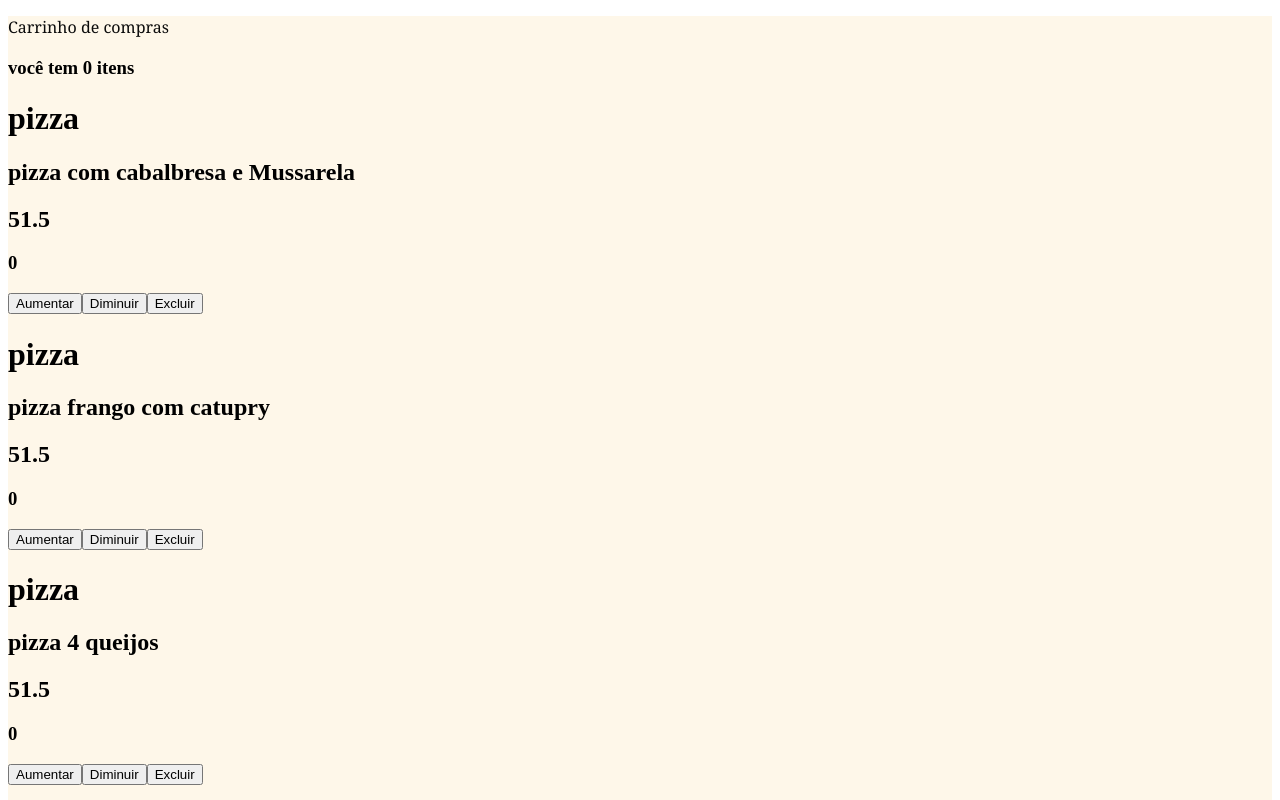
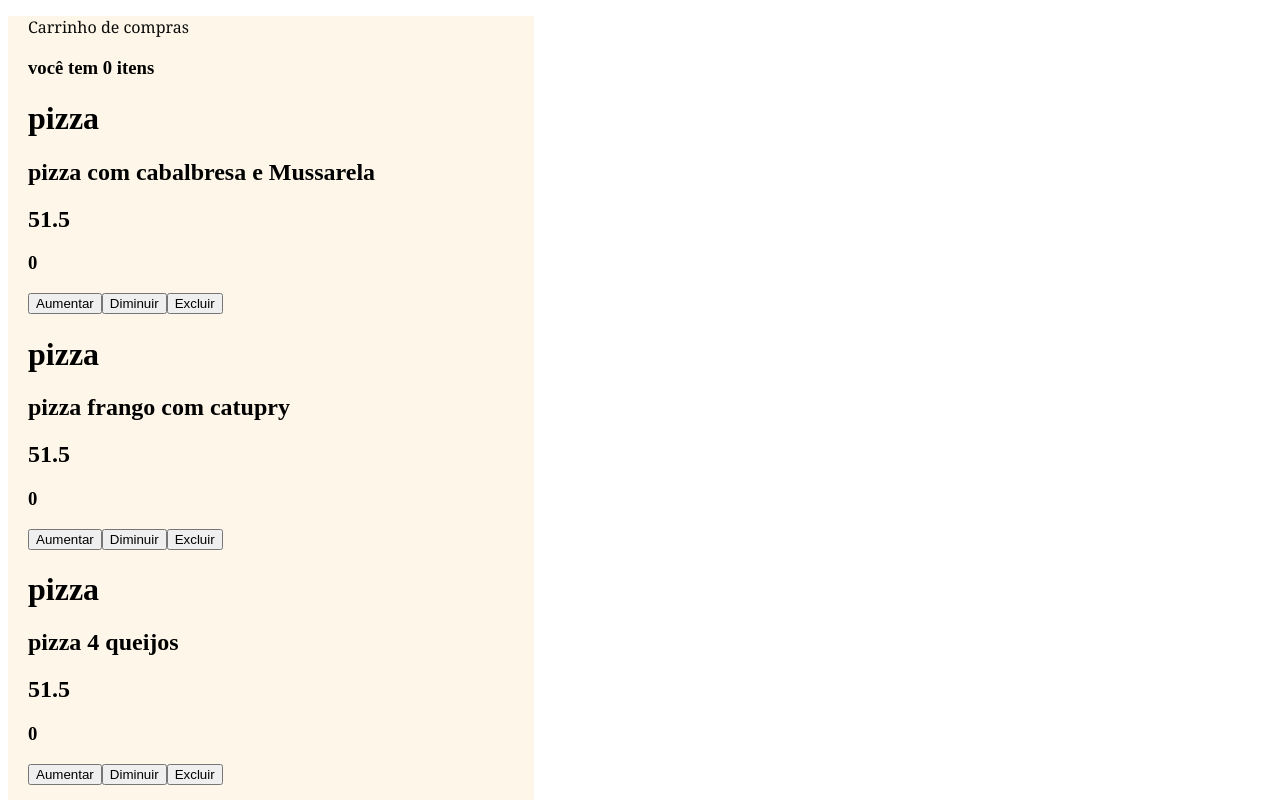
Before and after one commit to marlusmarcos/T-PICOS-ESPECIAIS-EM-ENGENHARIA-DE-SOFTWARE-VI, a React (Vite) app in the folder pessoal/tarefa01/: page / in a window 1280 px wide. Shown: the top 800 px of the page. Built offline with nearby package versions, Linux system fonts and the light colour scheme.

Commit message:
ajustando tela

```diff
--- a/pessoal/tarefa01/src/css/teste.module.css
+++ b/pessoal/tarefa01/src/css/teste.module.css
@@ -7,4 +7,6 @@
 .items {
     align-items: center;
     background-color: rgb(254, 247, 233);
+    padding-left: 20px;
+    width: 40%;
 }
```
